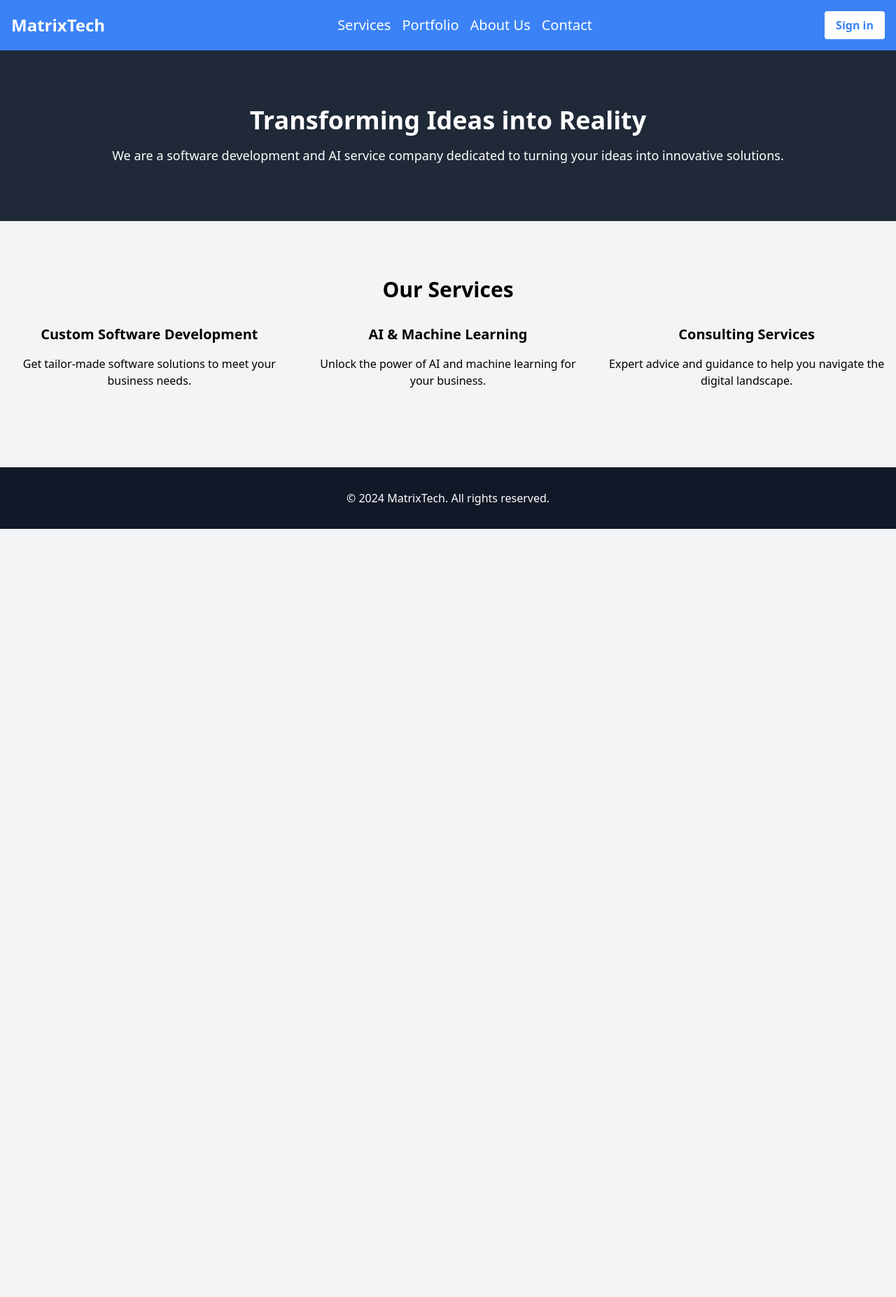
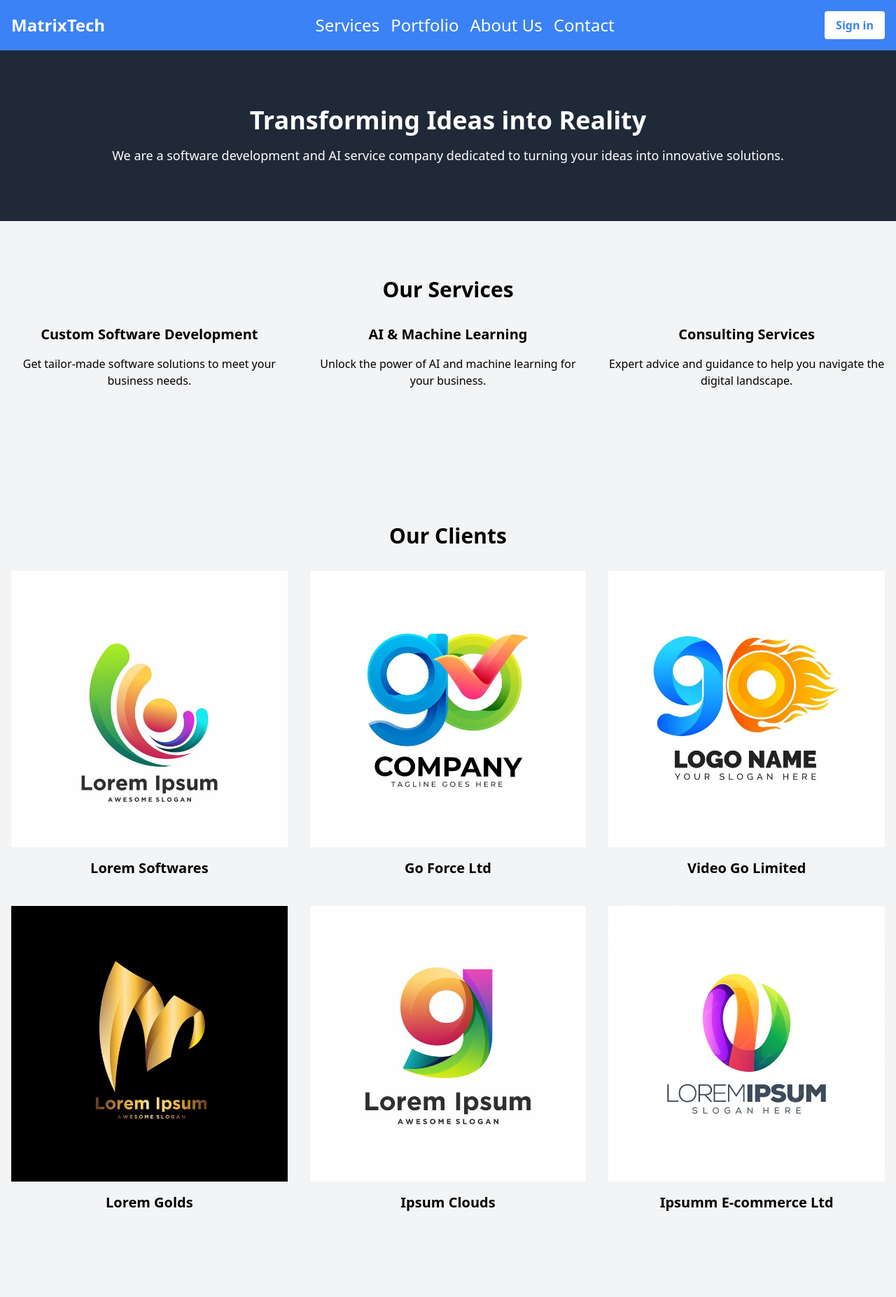
Before and after one commit to HridoySarkar/human-resource-management-system, a PHP site: page / in a window 1280 px wide. Shown: the top 1854 px of the page at 70% size. Before the commit the page ends 756 px from the top, so only its background shows below. Run offline with PHP 8.4, Linux system fonts and the light colour scheme.

Commit message:
Added a career page where hr can post jobs and user can apply for jobs and hr can view it's on admin panel

```diff
--- a/index.html
+++ b/index.html
@@ -7,19 +7,19 @@
     <title>MatrixTech</title>
     <!-- Tailwind CSS CDN -->
     <link href="https://cdn.jsdelivr.net/npm/tailwindcss@2.2.19/dist/tailwind.min.css" rel="stylesheet">
-    <link rel="stylesheet" href="styles.css">
+    <link rel="stylesheet" href="assests/styles.css">
 </head>
 
 <body class="bg-gray-100">
     <!-- Navigation bar -->
-    <nav class="bg-blue-500 py-4">
+    <nav id="top" class="bg-blue-500 py-4">
         <div class="container mx-auto flex justify-between items-center px-4">
-            <div class="text-white text-2xl font-semibold">MatrixTech</div>
+            <div class="text-white text-2xl font-semibold"><a href="#">MatrixTech</a></div>
             <ul class="flex justify-around space-x-4">
-                <li><a href="#" class="text-white text-xl hover:text-gray-200">Services</a></li>
-                <li><a href="#" class="text-white text-xl hover:text-gray-200">Portfolio</a></li>
-                <li><a href="#" class="text-white text-xl hover:text-gray-200">About Us</a></li>
-                <li><a href="#" class="text-white text-xl hover:text-gray-200">Contact</a></li>
+                <li><a href="#services" class="text-white text-2xl font-medium hover:text-gray-200">Services</a></li>
+                <li><a href="#portfolio" class="text-white text-2xl font-medium hover:text-gray-200">Portfolio</a></li>
+                <li><a href="#about" class="text-white text-2xl font-medium hover:text-gray-200">About Us</a></li>
+                <li><a href="#contact" class="text-white text-2xl font-medium hover:text-gray-200">Contact</a></li>
             </ul>
 
             <!-- Sign in button -->
@@ -28,7 +28,7 @@
             </div>
         </div>
     </nav>
-</body>
+
 
 
     <!-- Hero section -->
@@ -40,7 +40,9 @@
     </section>
 
     <!-- Features section -->
-    <section class="py-20">
+
+    <!-- Services -->
+    <section id="services" class="py-20">
         <div class="container mx-auto text-center">
             <h2 class="text-3xl font-bold mb-8">Our Services</h2>
             <div class="flex flex-wrap justify-center">
@@ -60,14 +62,151 @@
         </div>
     </section>
 
-    <!-- Add more services from nav bar -->
+   <!-- Portfolio -->
+   <!-- All the companies -->
+<section id="portfolio" class="py-20">
+    <div class="container mx-auto text-center">
+        <h2 class="text-3xl font-bold mb-8">Our Clients</h2>
+        <div class="flex flex-wrap justify-center">
+            <div class="w-full md:w-1/3 px-4 mb-8">
+                <a href="https://google.com" target="_blank">
+                    <img src="assets/icons/company1.jpg" alt="Lorem Software Development" class="mb-4">
+
+                    <h3 class="text-xl font-semibold mb-2">Lorem Softwares</h3>
+
+                </a>
+            </div>
+
+            <div class="w-full md:w-1/3 px-4 mb-8">
+                <a href="https://google.com" target="_blank">
+                    <img src="assets/icons/company2.jpg" alt="AI & Machine Learning" class="mb-4">
+
+                    <h3 class="text-xl font-semibold mb-2">Go Force Ltd</h3>
+
+                </a>
+            </div>
+
+            <div class="w-full md:w-1/3 px-4 mb-8">
+                <a href="https://google.com" target="_blank">
+                    <img src="assets/icons/company3.jpg" alt="Consulting Services" class="mb-4">
+
+                    <h3 class="text-xl font-semibold mb-2">Video Go Limited</h3>
+
+                </a>
+            </div>
+
+            <div class="w-full md:w-1/3 px-4 mb-8">
+                <a href="https://google.com" target="_blank">
+                    <img src="assets/icons/company4.jpg" alt="Digital Marketing" class="mb-4">
+
+                    <h3 class="text-xl font-semibold mb-2">Lorem Golds</h3>
+
+                </a>
+            </div>
+
+            <div class="w-full md:w-1/3 px-4 mb-8">
+                <a href="https://google.com" target="_blank">
+                    <img src="assets/icons/company5.jpg" alt="Cloud Solutions" class="mb-4">
+
+                    <h3 class="text-xl font-semibold mb-2">Ipsum Clouds</h3>
+
+                </a>
+            </div>
+
+            <div class="w-full md:w-1/3 px-4 mb-8">
+                <a href="https://google.com" target="_blank">
+                    <img src="assets/icons/company6.jpg" alt="E-commerce Development" class="mb-4">
+
+                    <h3 class="text-xl font-semibold mb-2">Ipsumm E-commerce Ltd</h3>
+
+                </a>
+            </div>
+        </div>
+    </div>
+
+</section>
+
+    </section>
+
+<!-- About Us -->
+<section id="about" class="py-20 bg-gray-100">
+    <div class="container mx-auto text-center px-4">
+        <h2 class="text-3xl font-bold mb-8">About Us</h2>
+        <p class="text-lg leading-relaxed">
+            MatrixTech is an A.I. startup dedicated to delivering innovative solutions. Founded with a vision to revolutionize industries through artificial intelligence, we have rapidly grown into a trusted partner for businesses seeking cutting-edge technology. Our expertise spans across various domains, including custom software development, machine learning, and digital transformation.
+        </p>
+        <p class="text-lg leading-relaxed mt-4">
+            We pride ourselves on our ability to understand our clients' unique challenges and provide tailored solutions that drive success. With a strong track record of successfully delivered projects, we have built lasting relationships with a diverse range of clients. Our team of experienced professionals is passionate about leveraging AI to create intelligent, efficient, and scalable solutions.
+        </p>
+        <p class="text-lg leading-relaxed mt-4">
+            At MatrixTech, we are committed to continuous innovation and excellence. Our mission is to harness the power of artificial intelligence to not only meet the needs of our clients but also to exceed their expectations. We believe in the transformative potential of AI and strive to stay at the forefront of technological advancements to deliver the best possible outcomes for our clients.
+        </p>
+    </div>
+</section>
+
+
+<!-- Contact Us -->
+<section id="contact" class="py-20 bg-gray-200">
+    <div class="container mx-auto text-center px-4">
+        <h2 class="text-3xl font-bold mb-8">Contact Us</h2>
+        <p class="text-lg mb-8">We'd love to hear from you! Whether you have a question about our services, pricing, or anything else, our team is ready to answer all your questions.</p>
+        <form class="max-w-lg mx-auto">
+            <div class="mb-4">
+                <label for="name" class="block text-left mb-2 text-gray-700">Name</label>
+                <input type="text" id="name" class="w-full p-3 rounded border border-gray-300" placeholder="Your Name">
+            </div>
+            <div class="mb-4">
+                <label for="email" class="block text-left mb-2 text-gray-700">Email</label>
+                <input type="email" id="email" class="w-full p-3 rounded border border-gray-300" placeholder="Your Email">
+            </div>
+            <div class="mb-4">
+                <label for="message" class="block text-left mb-2 text-gray-700">Message</label>
+                <textarea id="message" class="w-full p-3 rounded border border-gray-300" rows="5" placeholder="Your Message"></textarea>
+            </div>
+            <button type="submit" class="bg-blue-500 text-white font-semibold py-3 px-6 rounded hover:bg-blue-600">Send Message</button>
+        </form>
+    </div>
+</section>
+
 
     <!-- Footer -->
-    <footer class="bg-gray-900 text-white py-8">
-        <div class="container mx-auto text-center">
-            <p>&copy; 2024 MatrixTech. All rights reserved.</p>
-        </div>
-    </footer>
+
+        <footer class="bg-gray-900 text-white py-8">
+            <div class="container mx-auto flex justify-between items-center px-4">
+                <!-- Left side: vertical list -->
+                <div>
+                    <ul class="space-y-2">
+                        <li><a href="#about" class="hover:text-gray-400">About</a></li>
+                        <li><a href="#solutions" class="hover:text-gray-400">Sales Solutions</a></li>
+                        <li><a href="careers.php" class="hover:text-gray-400">Careers</a></li>
+                        <li><a href="#contact" class="hover:text-gray-400">Contact</a></li>
+                    </ul>
+                </div>
+
+                <!-- Right side: Google map view -->
+                <div>
+                    <iframe
+                        src="https://www.google.com/maps/embed?pb=!1m18!1m12!1m3!1d3648.707936566241!2d90.41251801542488!3d23.810331684563273!2m3!1f0!2f0!3f0!3m2!1i1024!2i768!4f13.1!3m3!1m2!1s0x3755c79f6a12b2e5%3A0xf8a9b3e04e99d2b7!2sDhaka%2C%20Bangladesh!5e0!3m2!1sen!2sus!4v1620210850135!5m2!1sen!2sus"
+                        width="300"
+                        height="200"
+                        style="border:0;"
+                        allowfullscreen=""
+                        loading="lazy">
+                    </iframe>
+                    &nbsp;
+                    <div>
+                        <p>+880 1234567891 matrixtech@office.com</p>
+                    </div>
+                </div>
+            </div>
+            <div class="container mx-auto text-center pt-4">
+                <a href="#top" class="text-blue-500 hover:text-blue-300 block pb-4">Go Up</a>
+                <p>&copy; 2024 MatrixTech. All rights reserved.</p>
+            </div>
+        </footer>
+
+
+
 </body>
 
 </html>
--- a/signin.html
+++ b/signin.php
@@ -7,7 +7,7 @@
     <!-- Tailwind CSS CDN -->
     <link href="https://cdn.jsdelivr.net/npm/tailwindcss@2.2.19/dist/tailwind.min.css" rel="stylesheet">
 
-    <link rel="stylesheet" href="styles.css">
+    <link rel="stylesheet" href="asstes/styles.css">
 </head>
 
 
```
Also changed, not shown: careers.php (added, +42 -0 lines), error.php (added, +21 -0 lines), jobs_apply.php (added, +57 -0 lines), jobs_posting.php (added, +66 -0 lines), scripts/db_connection.php (added, +16 -0 lines), scripts/job_posting.php (added, +44 -0 lines), scripts/submit_job_application.php (added, +39 -0 lines), successful.php (added, +23 -0 lines), assets/icons/company1.jpg (added), assets/icons/company2.jpg (added), assets/icons/company3.jpg (added), assets/icons/company4.jpg (added), assets/icons/company5.jpg (added), assets/icons/company6.jpg (added), 1 more files.
